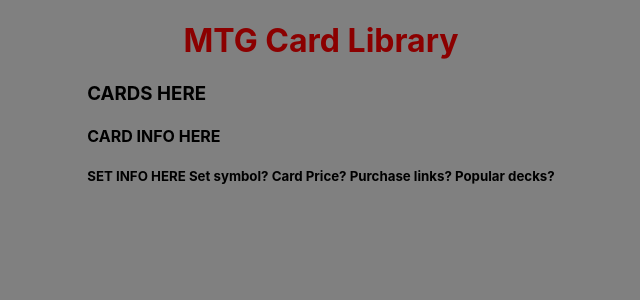
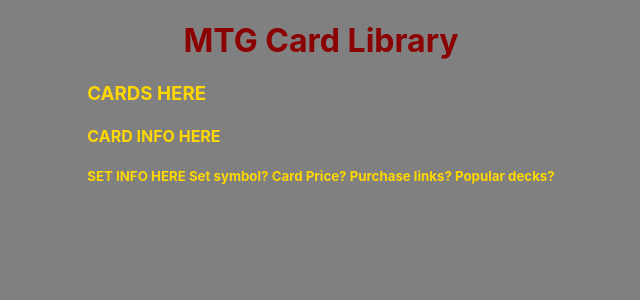
Before and after one commit to caseymacleod22/mtg-card-library, a React (Create React App) app: page / in a window 1280 px wide. Shown: the top 300 px of the page, without its empty margins (319-959 px from the left). Built offline with nearby package versions, Linux system fonts and the light colour scheme.

Commit message:
addds back css

```diff
--- a/src/index.css
+++ b/src/index.css
@@ -23,6 +23,6 @@
   color: darkred;
 }
 
-/* h3, h4, h5 {
+h3, h4, h5 {
   color: gold;
-} */
+}
```
